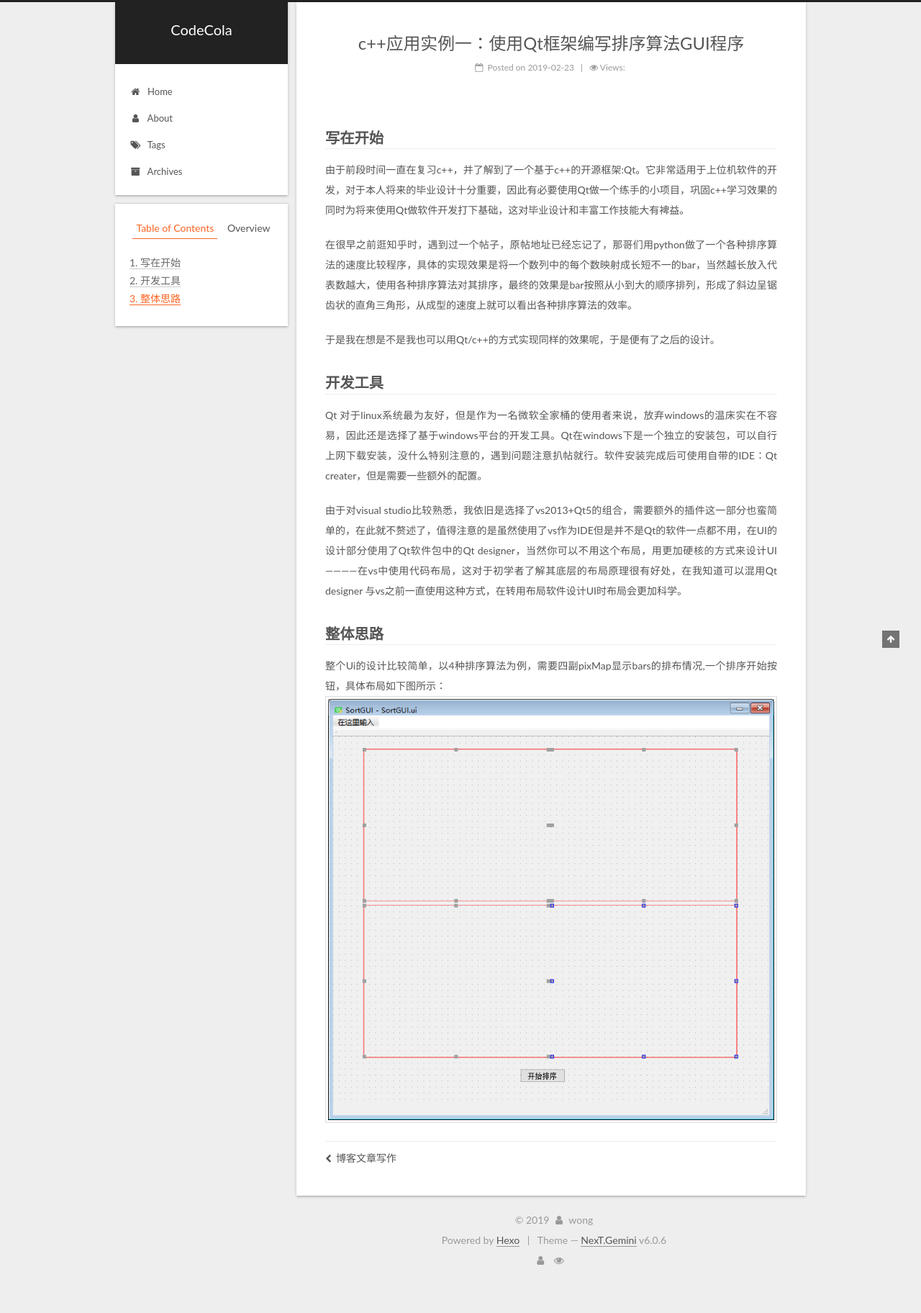
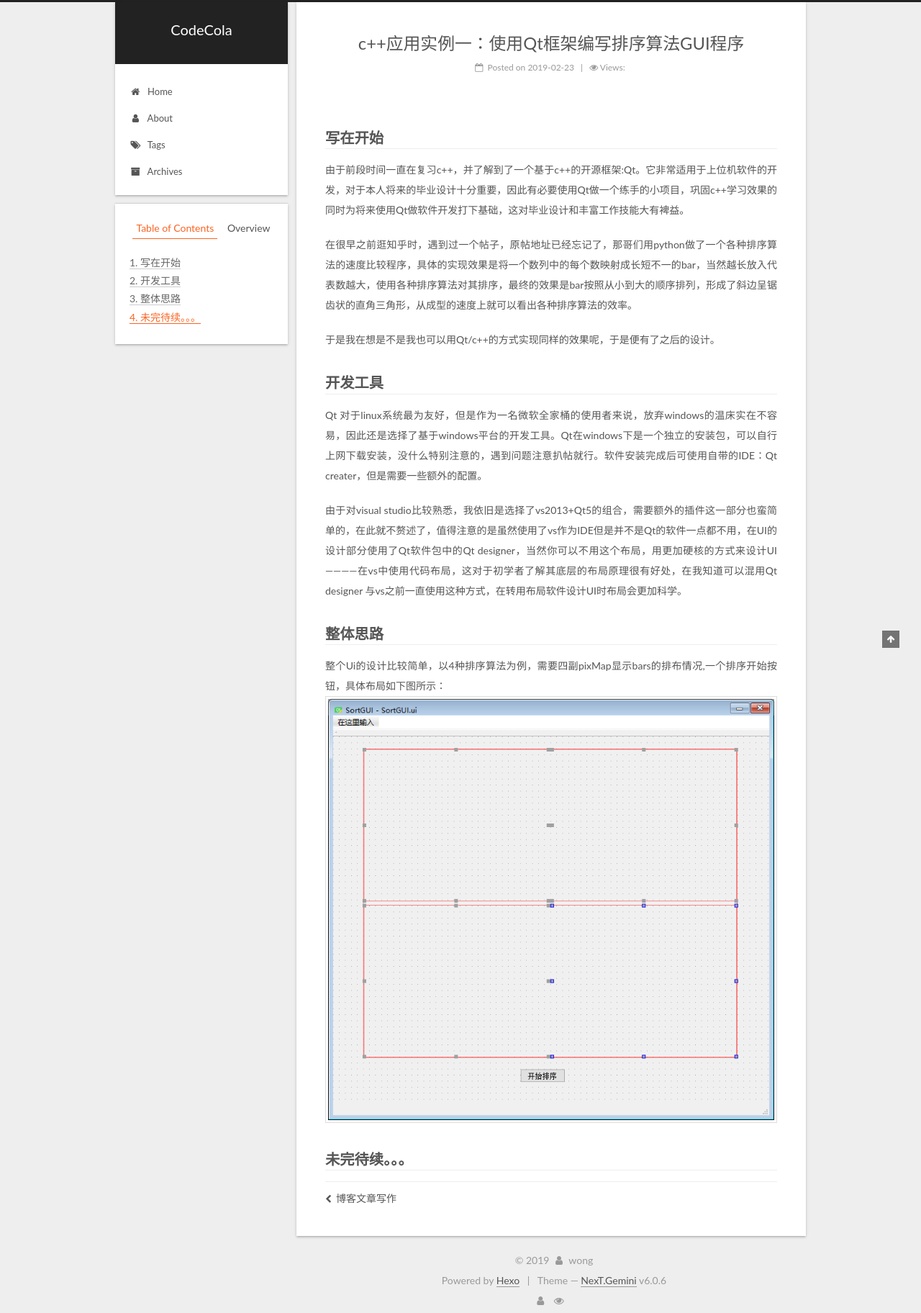
Before and after one commit to monkeywq/monkeywq.github.io, a plain HTML site: page 2019/02/23/c-应用实例一：使用Qt框架b编写排序算法GUI程序/index.html in a window 1280 px wide. Shown: the top 1824 px of the page at 72% size. Before the commit the page ends 1785 px from the top, so only its background shows below. Drawn offline with Linux system fonts and the light colour scheme; some packages are replaced by stand-ins of ours; a script that the page names is missing.

Commit message:
Site updated: 2019-02-23 22:56:46

```diff
--- a/2019/02/23/c-应用实例一：使用Qt框架b编写排序算法GUI程序/index.html
+++ b/2019/02/23/c-应用实例一：使用Qt框架b编写排序算法GUI程序/index.html
@@ -108,7 +108,7 @@
 <meta property="og:description" content="写在开始由于前段时间一直在复习c++，并了解到了一个基于c++的开源框架:Qt。它非常适用于上位机软件的开发，对于本人将来的毕业设计十分重要，因此有必要使用Qt做一个练手的小项目，巩固c++学习效果的同时为将来使用Qt做软件开发打下基础，这对毕业设计和丰富工作技能大有裨益。 在很早之前逛知乎时，遇到过一个帖子，原帖地址已经忘记了，那哥们用python做了一个各种排序算法的速度比较程序，具体的实现效">
 <meta property="og:locale" content="default">
 <meta property="og:image" content="https://monkeywq.github.io/images/blog5/1.png">
-<meta property="og:updated_time" content="2019-02-23T14:53:18.659Z">
+<meta property="og:updated_time" content="2019-02-23T14:56:13.873Z">
 <meta name="twitter:card" content="summary">
 <meta name="twitter:title" content="c++应用实例一：使用Qt框架编写排序算法GUI程序">
 <meta name="twitter:description" content="写在开始由于前段时间一直在复习c++，并了解到了一个基于c++的开源框架:Qt。它非常适用于上位机软件的开发，对于本人将来的毕业设计十分重要，因此有必要使用Qt做一个练手的小项目，巩固c++学习效果的同时为将来使用Qt做软件开发打下基础，这对毕业设计和丰富工作技能大有裨益。 在很早之前逛知乎时，遇到过一个帖子，原帖地址已经忘记了，那哥们用python做了一个各种排序算法的速度比较程序，具体的实现效">
@@ -375,7 +375,7 @@
 <h2 id="开发工具"><a href="#开发工具" class="headerlink" title="开发工具"></a>开发工具</h2><p>Qt 对于linux系统最为友好，但是作为一名微软全家桶的使用者来说，放弃windows的温床实在不容易，因此还是选择了基于windows平台的开发工具。Qt在windows下是一个独立的安装包，可以自行上网下载安装，没什么特别注意的，遇到问题注意扒帖就行。软件安装完成后可使用自带的IDE：Qt creater，但是需要一些额外的配置。</p>
 <p>由于对visual studio比较熟悉，我依旧是选择了vs2013+Qt5的组合，需要额外的插件这一部分也蛮简单的，在此就不赘述了，值得注意的是虽然使用了vs作为IDE但是并不是Qt的软件一点都不用，在UI的设计部分使用了Qt软件包中的Qt designer，当然你可以不用这个布局，用更加硬核的方式来设计UI————在vs中使用代码布局，这对于初学者了解其底层的布局原理很有好处，在我知道可以混用Qt designer 与vs之前一直使用这种方式，在转用布局软件设计UI时布局会更加科学。</p>
 <h2 id="整体思路"><a href="#整体思路" class="headerlink" title="整体思路"></a>整体思路</h2><p>整个Ui的设计比较简单，以4种排序算法为例，需要四副pixMap显示bars的排布情况,一个排序开始按钮，具体布局如下图所示：<br><img src="/images/blog5/1.png" alt=""></p>
-
+<h2 id="未完待续。。。"><a href="#未完待续。。。" class="headerlink" title="未完待续。。。"></a>未完待续。。。</h2>
 
     </div>
 
@@ -526,7 +526,7 @@
 
 
 
-              <div class="post-toc-content"><ol class="nav"><li class="nav-item nav-level-2"><a class="nav-link" href="#写在开始"><span class="nav-number">1.</span> <span class="nav-text">写在开始</span></a></li><li class="nav-item nav-level-2"><a class="nav-link" href="#开发工具"><span class="nav-number">2.</span> <span class="nav-text">开发工具</span></a></li><li class="nav-item nav-level-2"><a class="nav-link" href="#整体思路"><span class="nav-number">3.</span> <span class="nav-text">整体思路</span></a></li></ol></div>
+              <div class="post-toc-content"><ol class="nav"><li class="nav-item nav-level-2"><a class="nav-link" href="#写在开始"><span class="nav-number">1.</span> <span class="nav-text">写在开始</span></a></li><li class="nav-item nav-level-2"><a class="nav-link" href="#开发工具"><span class="nav-number">2.</span> <span class="nav-text">开发工具</span></a></li><li class="nav-item nav-level-2"><a class="nav-link" href="#整体思路"><span class="nav-number">3.</span> <span class="nav-text">整体思路</span></a></li><li class="nav-item nav-level-2"><a class="nav-link" href="#未完待续。。。"><span class="nav-number">4.</span> <span class="nav-text">未完待续。。。</span></a></li></ol></div>
 
 
           </div>
```
Also changed, not shown: index.html (+1 -1 lines).
